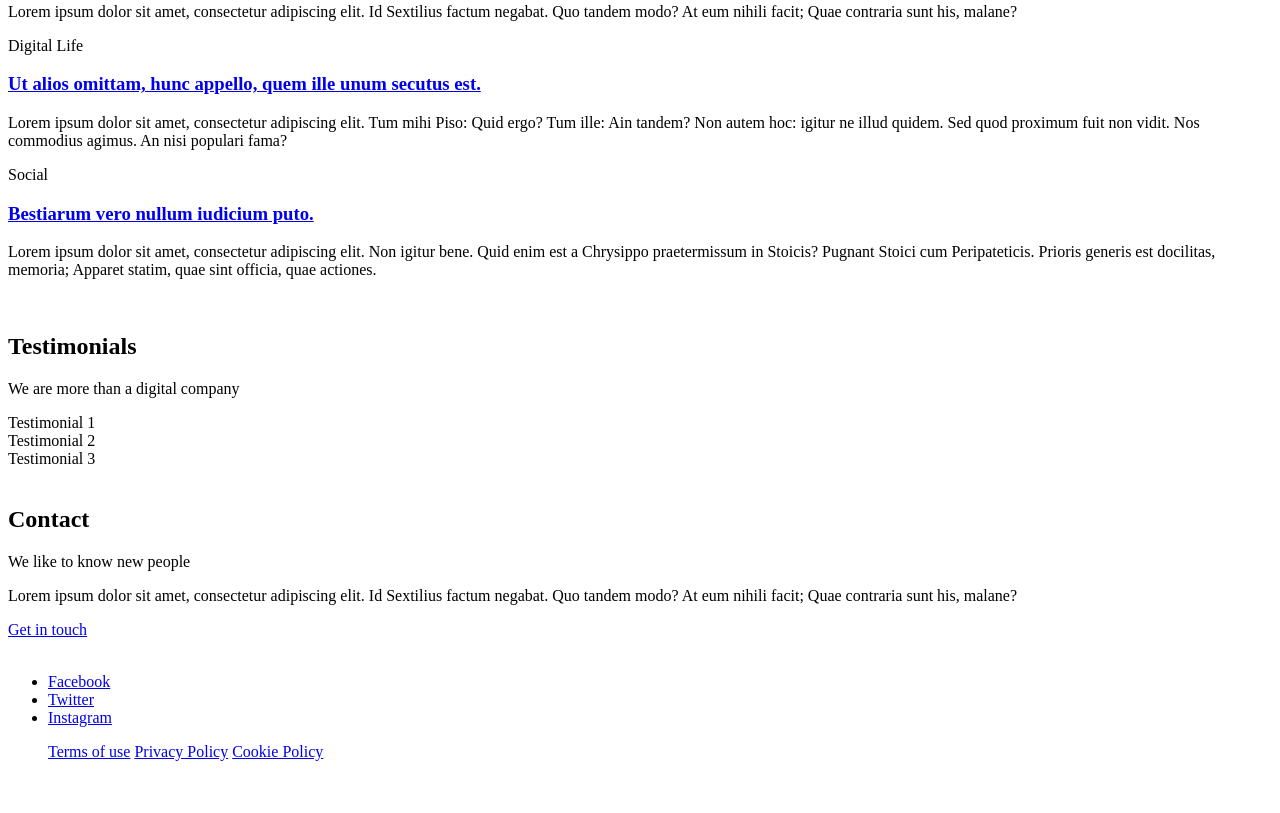
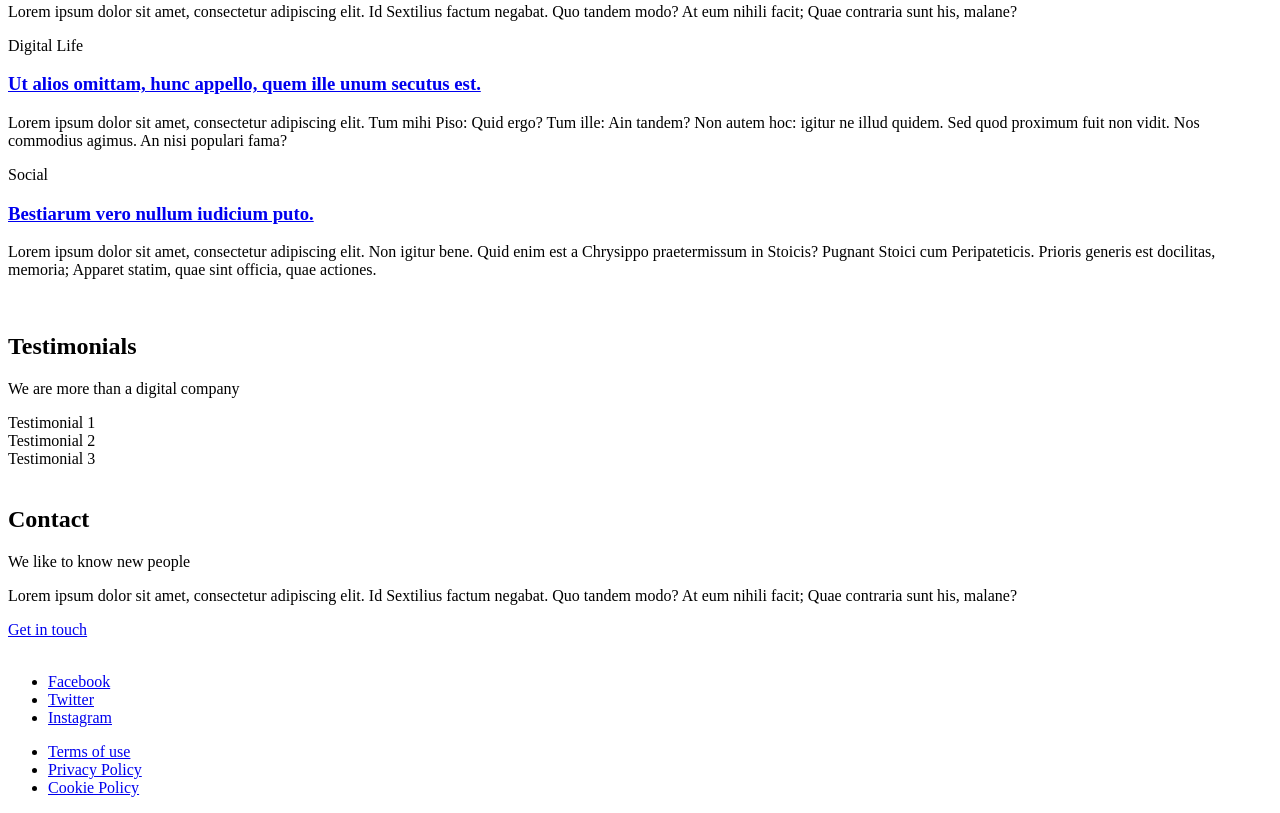
Before and after one commit to NachoCape/holbertonschool-web_front_end, a plain HTML site: page html_advanced/25-index.html in a window 1280 px wide. Shown: the part 1595-2408 px from the top of the page. Before the commit the page ends 2372 px from the top, so only its background shows below. Drawn offline with Linux system fonts and the light colour scheme.

Commit message:
fix task25 add li items

```diff
--- a/html_advanced/25-index.html
+++ b/html_advanced/25-index.html
@@ -175,9 +175,9 @@
         </div>
         <div>
             <ul>
-                <a href="#">Terms of use</a>
-                <a href="#">Privacy Policy</a>
-                <a href="#">Cookie Policy</a>
+                <li><a href="#">Terms of use</a></li>
+                <li><a href="#">Privacy Policy</a></li>
+                <li><a href="#">Cookie Policy</a></li>
             </ul>
         </div>
     </footer>
```
